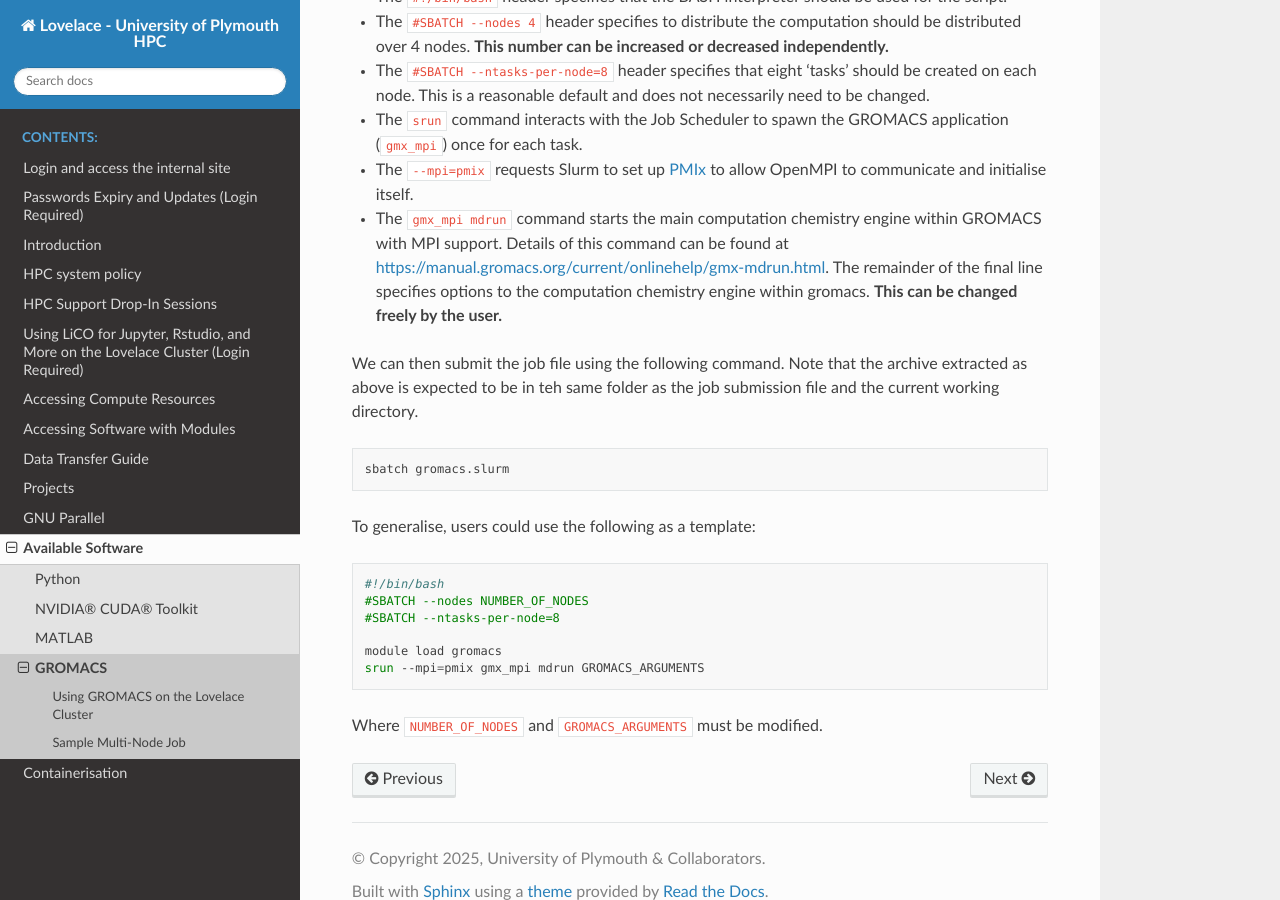
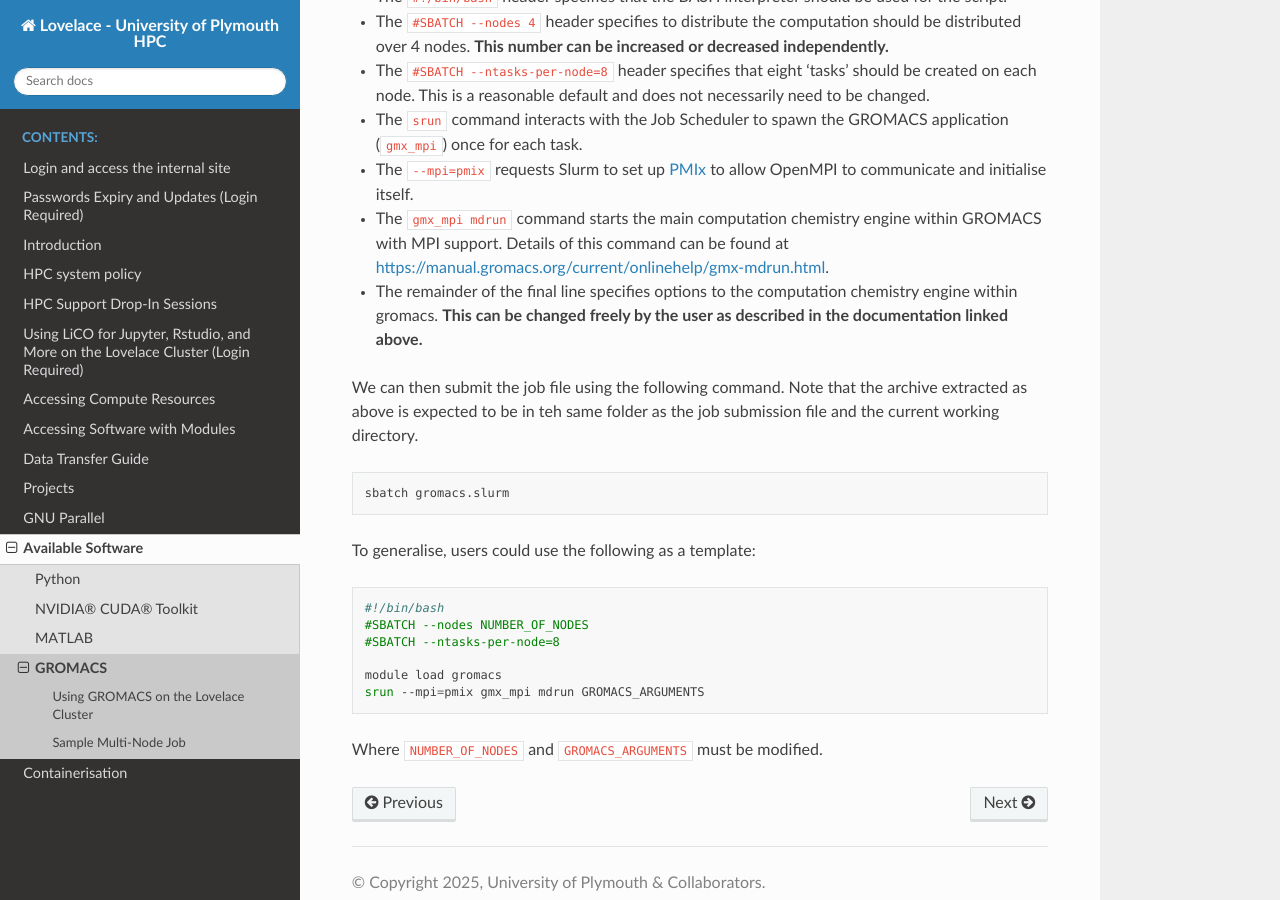
Before and after one commit to AbhinavPraveen/UoP-HPC-Docs, a Sphinx documentation site: the page built from source/software/gromacs.rst, in a window 1280 px wide and 900 px high, scrolled down 1076 px. Built offline with Sphinx 7.4.7 and the Read the Docs theme 3.1.0, drawn with Linux system fonts in a browser that asks for light colours.

Commit message:
gromacs add remainder to new line

```diff
--- a/source/software/gromacs.rst
+++ b/source/software/gromacs.rst
@@ -46,7 +46,8 @@ Here, note that:
 * The :plaintext:`#SBATCH --ntasks-per-node=8` header specifies that eight 'tasks' should be created on each node. This is a reasonable default and does not necessarily need to be changed.
 * The :plaintext:`srun` command interacts with the Job Scheduler to spawn the GROMACS application (:plaintext:`gmx_mpi`) once for each task.
 * The :plaintext:`--mpi=pmix` requests Slurm to set up `PMIx <https://pmix.org/>`_ to allow OpenMPI to communicate and initialise itself.
-* The :plaintext:`gmx_mpi mdrun` command starts the main computation chemistry engine within GROMACS with MPI support. Details of this command can be found at `<https://manual.gromacs.org/current/onlinehelp/gmx-mdrun.html>`_. The remainder of the final line specifies options to the computation chemistry engine within gromacs. **This can be changed freely by the user.**
+* The :plaintext:`gmx_mpi mdrun` command starts the main computation chemistry engine within GROMACS with MPI support. Details of this command can be found at `<https://manual.gromacs.org/current/onlinehelp/gmx-mdrun.html>`_.
+* The remainder of the final line specifies options to the computation chemistry engine within gromacs. **This can be changed freely by the user as described in the documentation linked above.**
 
 We can then submit the job file using the following command. Note that the archive extracted as above is expected to be in teh same folder as the job submission file and the current working directory.
 
```
